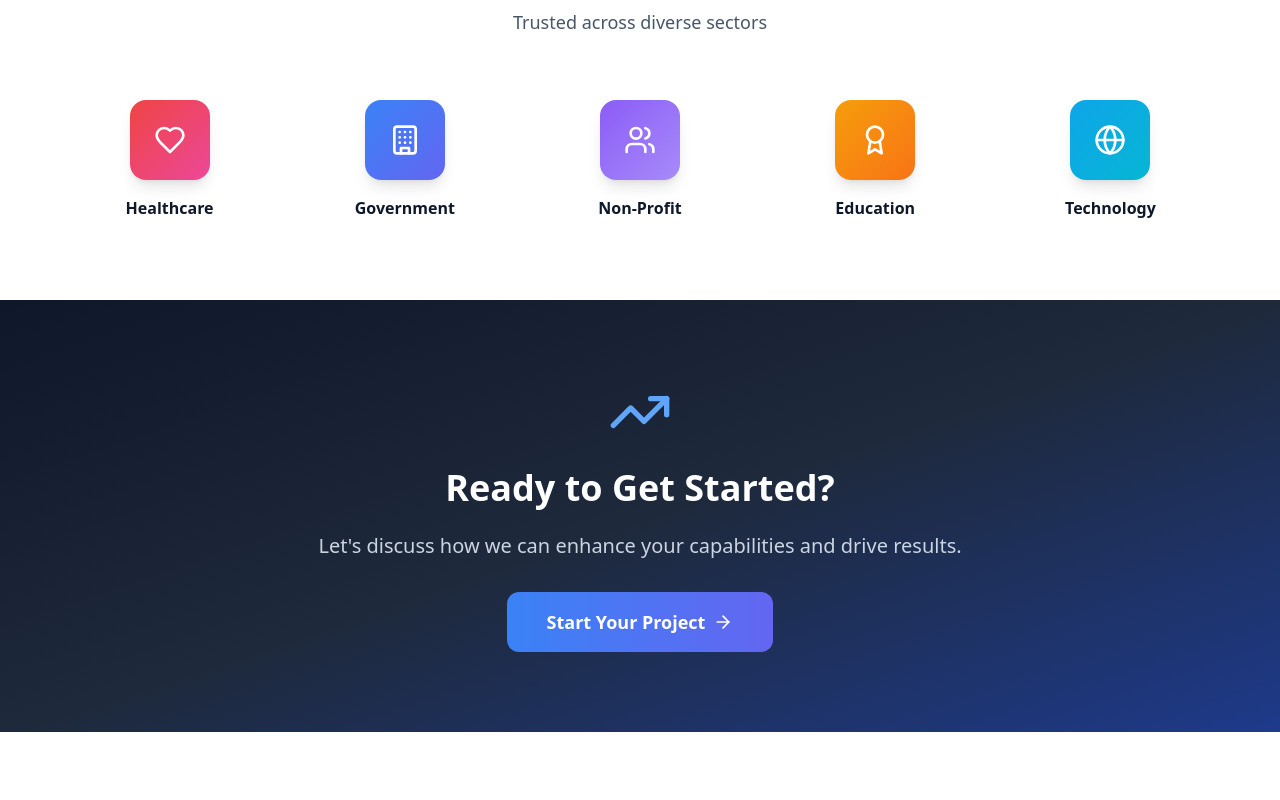
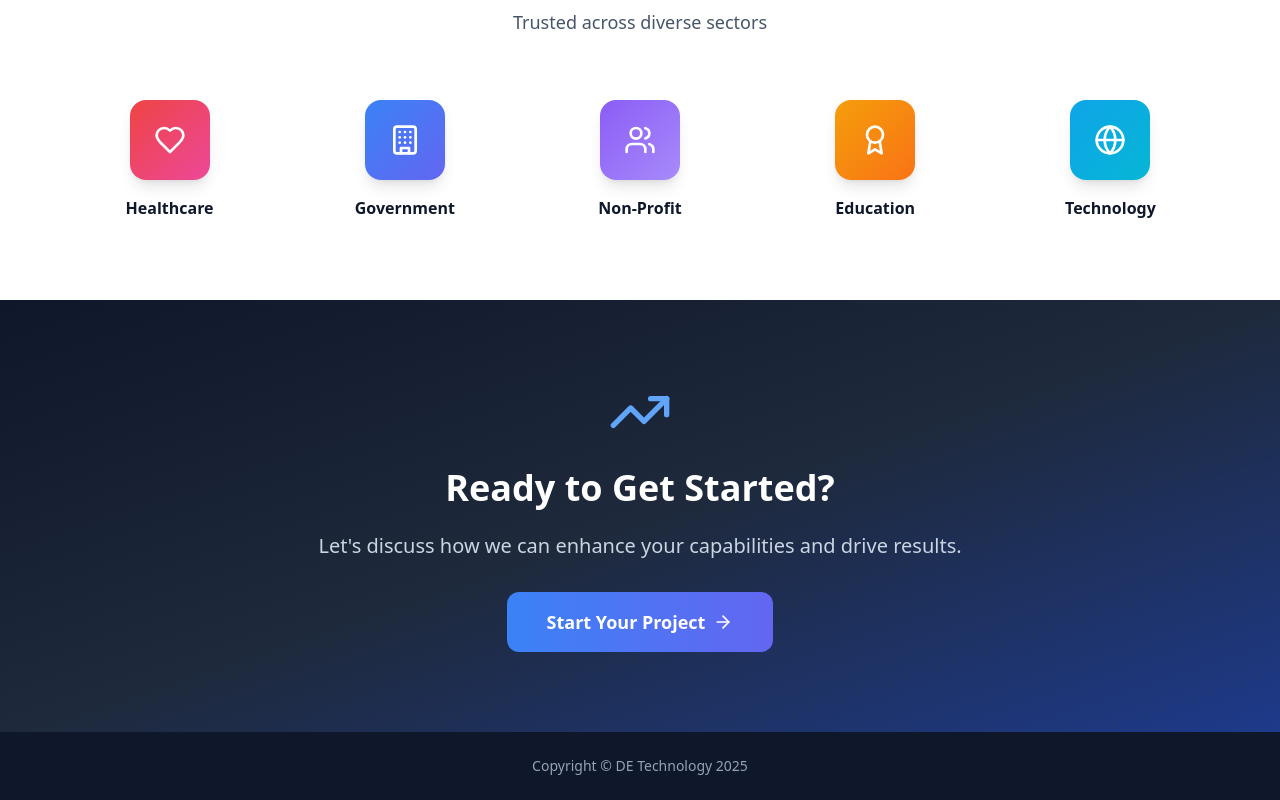
Before and after one commit to diverseexcellence/Prod_DET_Website, a React (Vite) app: page / in a window 1280 px wide. Shown: the part 2380-3180 px from the top of the page. Before the commit the page ends 3112 px from the top, so only its background shows below. Built offline with nearby package versions, Linux system fonts and the light colour scheme.

Commit message:
Updated App.tsx

```diff
--- a/src/App.tsx
+++ b/src/App.tsx
@@ -1936,6 +1936,9 @@ const AboutPage = () => (
       <main>
         {renderCurrentPage()}
       </main>
+      <footer className="bg-slate-900 text-slate-400 py-6 text-center">
+        <p className="text-sm">Copyright © DE Technology 2025</p>
+      </footer>
     </div>
   );
 }
```
